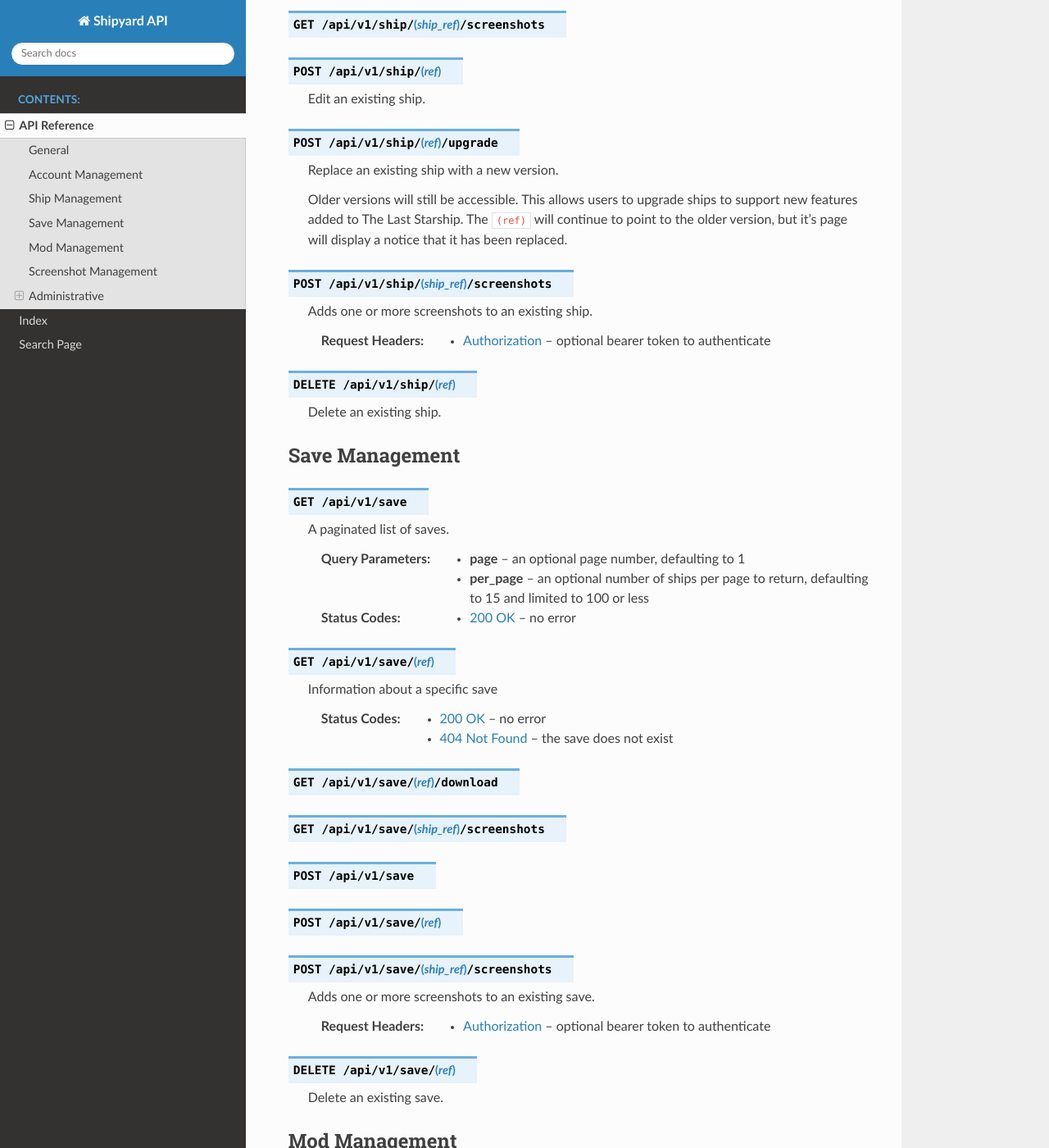
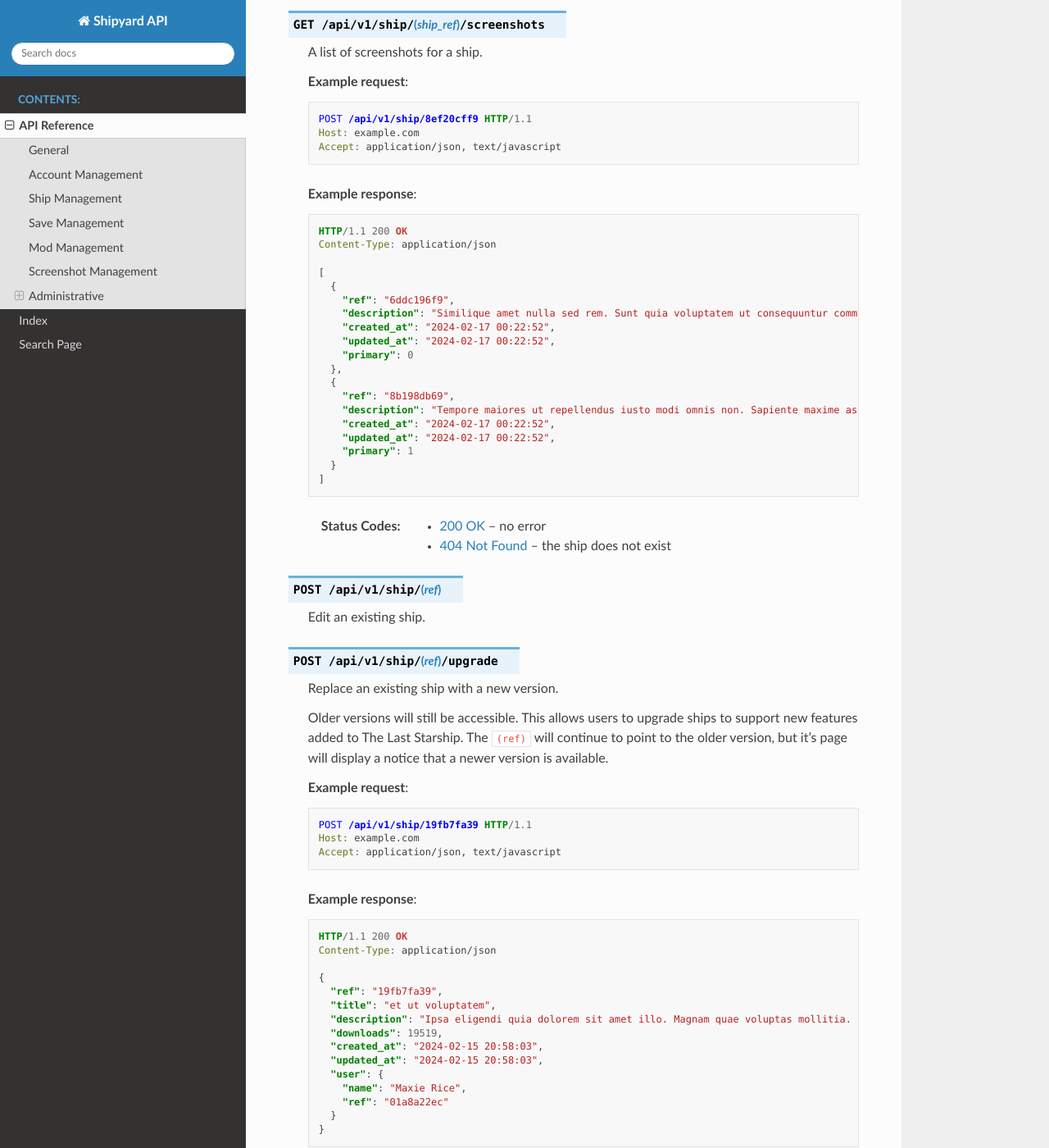
Before and after one commit to Totengeist/Shipyard, a Sphinx documentation site: the page built from docs/api.rst, in a window 1280 px wide and 1400 px high, scrolled down 8382 px. Shown: the whole window at 82% size. Built offline with Sphinx 7.4.7 and the Read the Docs theme 2.0.0, drawn with Linux system fonts in a browser that asks for light colours; some of the changed text lies outside the part shown.

Commit message:
Add to screenshot paths in API documentation

```diff
--- a/docs/api.rst
+++ b/docs/api.rst
@@ -189,7 +189,7 @@ Account Management
 
 .. http:get:: /api/v1/me
 
-   Information about the currently logged in user.
+   Information about the currently logged in user. Use this to check if your session is logged in.
 
    **Example request**:
 
@@ -443,6 +443,44 @@ Ship Management
    :reqheader Authorization: optional bearer token to authenticate
 
 .. http:get:: /api/v1/ship/(ship_ref)/screenshots
+
+   A list of screenshots for a ship.
+
+   **Example request**:
+
+   .. sourcecode:: http
+
+      POST /api/v1/ship/8ef20cff9 HTTP/1.1
+      Host: example.com
+      Accept: application/json, text/javascript
+
+   **Example response**:
+
+   .. sourcecode:: http
+
+      HTTP/1.1 200 OK
+      Content-Type: application/json
+
+      [
+        {
+          "ref": "6ddc196f9",
+          "description": "Similique amet nulla sed rem. Sunt quia voluptatem ut consequuntur commodi. Cupiditate ipsum dicta magni est labore recusandae.",
+          "created_at": "2024-02-17 00:22:52",
+          "updated_at": "2024-02-17 00:22:52",
+          "primary": 0
+        },
+        {
+          "ref": "8b198db69",
+          "description": "Tempore maiores ut repellendus iusto modi omnis non. Sapiente maxime assumenda dignissimos enim perferendis earum dolore. Deserunt beatae ducimus praesentium ipsum ut placeat error.",
+          "created_at": "2024-02-17 00:22:52",
+          "updated_at": "2024-02-17 00:22:52",
+          "primary": 1
+        }
+      ]
+
+   :statuscode 200: no error
+   :statuscode 404: the ship does not exist
+
 .. http:post:: /api/v1/ship/(ref)
 
    Edit an existing ship.
@@ -453,14 +491,46 @@ Ship Management
 
    Older versions will still be accessible. This allows users to upgrade ships to support new
    features added to The Last Starship. The ``(ref)`` will continue to point to the older version,
-   but it's page will display a notice that it has been replaced.
+   but it's page will display a notice that a newer version is available.
+
+   **Example request**:
+
+   .. sourcecode:: http
+
+      POST /api/v1/ship/19fb7fa39 HTTP/1.1
+      Host: example.com
+      Accept: application/json, text/javascript
+
+   **Example response**:
+
+   .. sourcecode:: http
+
+      HTTP/1.1 200 OK
+      Content-Type: application/json
+
+      {
+        "ref": "19fb7fa39",
+        "title": "et ut voluptatem",
+        "description": "Ipsa eligendi quia dolorem sit amet illo. Magnam quae voluptas mollitia. Nemo et asperiores adipisci dolor cumque.",
+        "downloads": 19519,
+        "created_at": "2024-02-15 20:58:03",
+        "updated_at": "2024-02-15 20:58:03",
+        "user": {
+          "name": "Maxie Rice",
+          "ref": "01a8a22ec"
+        }
+      }
+
+   :statuscode 200: no error
+   :statuscode 401: not logged in or not the owner of the ship
+   :statuscode 404: the ship does not exist
+   :reqheader Authorization: optional bearer token to authenticate
 
 .. http:post:: /api/v1/ship/(ship_ref)/screenshots
 
    Adds one or more screenshots to an existing ship.
 
    :reqheader Authorization: optional bearer token to authenticate
-
 
 .. http:delete:: /api/v1/ship/(ref)
 
@@ -486,6 +556,12 @@ Save Management
 
 .. http:get:: /api/v1/save/(ref)/download
 .. http:get:: /api/v1/save/(ship_ref)/screenshots
+
+   A list of screenshots for a save.
+
+   :statuscode 200: no error
+   :statuscode 404: the save does not exist
+
 .. http:post:: /api/v1/save
 .. http:post:: /api/v1/save/(ref)
 .. http:post:: /api/v1/save/(ship_ref)/screenshots
@@ -517,6 +593,12 @@ Mod Management
    :statuscode 404: the mod does not exist
 
 .. http:get:: /api/v1/modification/(ship_ref)/screenshots
+
+   A list of screenshots for a mod.
+
+   :statuscode 200: no error
+   :statuscode 404: the mod does not exist
+
 .. http:post:: /api/v1/modification
 .. http:post:: /api/v1/modification/(ref)
 .. http:post:: /api/v1/modification/(ship_ref)/screenshots
```
